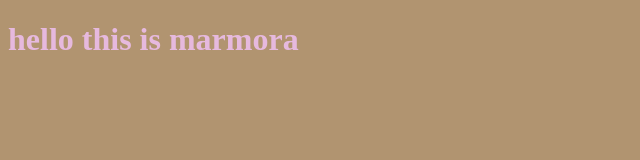
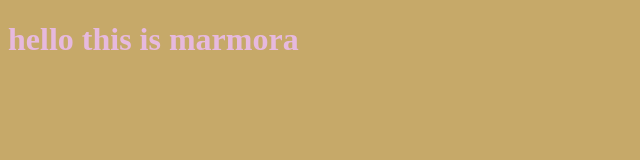
Before and after one commit to miraabdelaziz/myproject, a plain HTML site: page index.html in a window 1280 px wide. Shown: the whole page, without its empty margins (0-640 px from the left). Drawn offline with Linux system fonts and the light colour scheme.

Commit message:
change background colour

```diff
--- a/style.css
+++ b/style.css
@@ -6,5 +6,5 @@ h1{
 body{
 
 
-	background:#B19470;
+	background:#C6A969;
 }
```
